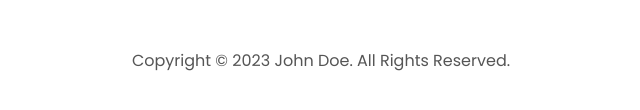
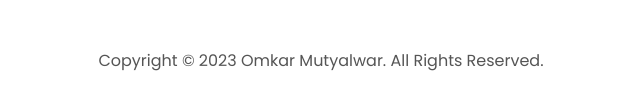
Before and after one commit to 0mkar303/html-css-js-portfolio-tutorial, a plain HTML site: page index.html in a window 1280 px wide. Shown: the part 4566-4676 px from the top of the page, 319-959 px from the left. Drawn offline with Linux system fonts and the light colour scheme; a script that the page names is missing.

Commit message:
it change

```diff
--- a/index.html
+++ b/index.html
@@ -372,7 +372,7 @@
           </ul>
         </div>
       </nav>
-      <p>Copyright &#169; 2023 John Doe. All Rights Reserved.</p>
+      <p>Copyright &#169; 2023 Omkar Mutyalwar. All Rights Reserved.</p>
     </footer>
     <script src="script.js"></script>
   </body>
```
